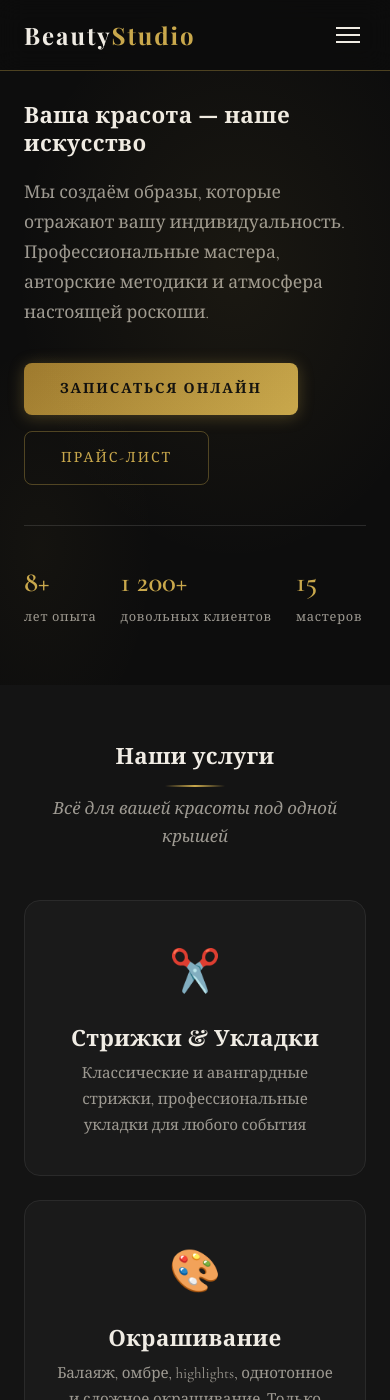
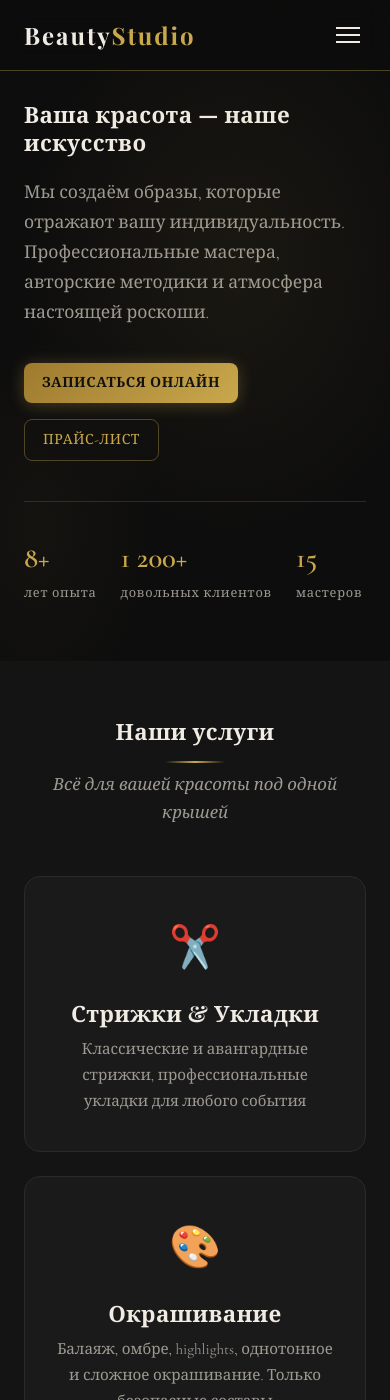
Before and after one commit to Evgiv08/mila-beauty-room, a Jekyll site: the page built from index.html, in a window 390 px wide and 1400 px high. Built offline with Jekyll 4.4.1, drawn with Linux system fonts in a browser that asks for light colours; some web fonts are replaced.

Commit message:
Initial Jekyll commit

```diff
--- a/assets/css/style.css
+++ b/assets/css/style.css
@@ -144,11 +144,6 @@ section { padding: 60px 0; }
   transition: width var(--transition);
 }
 
-.nav-links a:hover,
-.nav-links a.active {
-  color: var(--gold);
-}
-
 .nav-links a:hover::after,
 .nav-links a.active::after { width: 100%; }
 
@@ -238,6 +233,10 @@ section { padding: 60px 0; }
   border-color: var(--gold);
 }
 
+.btn-outline:hover:after {
+  border: none;
+  display: none;
+}
 /* =============================================
    HERO
    ============================================= */
@@ -913,6 +912,7 @@ footer {
   .price-category-header { padding: 20px 24px; }
   .price-list { padding: 0 24px 8px; }
   .hero { min-height: auto; }
+  .btn { padding: 8px 18px; letter-spacing: 0.04em; }
 }
 
 @media (max-width: 767px) {
@@ -928,4 +928,5 @@ footer {
   h1 { font-size: clamp(1.4rem, 3vw, 4rem); }
   h2 { font-size: clamp(1.4rem, 2vw, 2.4rem); }
   .hero { min-height: auto; }
+  .btn { padding: 8px 18px; letter-spacing: 0.04em; }
 }
```
